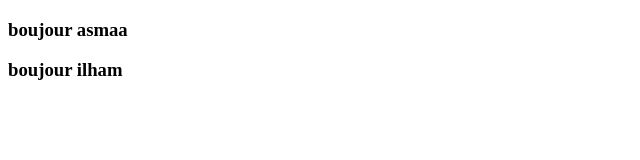
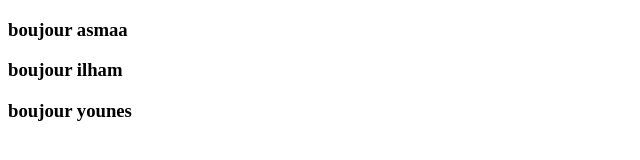
Before and after one commit to asmaaghayyate/index, a plain HTML site: page index.html in a window 1280 px wide. Shown: the whole page, without its empty margins (0-640 px from the left). Drawn offline with Linux system fonts and the light colour scheme.

Commit message:
bonjour younes

```diff
--- a/index.html
+++ b/index.html
@@ -8,5 +8,6 @@
 <body>
     <h3>boujour asmaa</h3>
     <h3>boujour ilham</h3>
+    <h3>boujour younes</h3>
 </body>
 </html>
```
